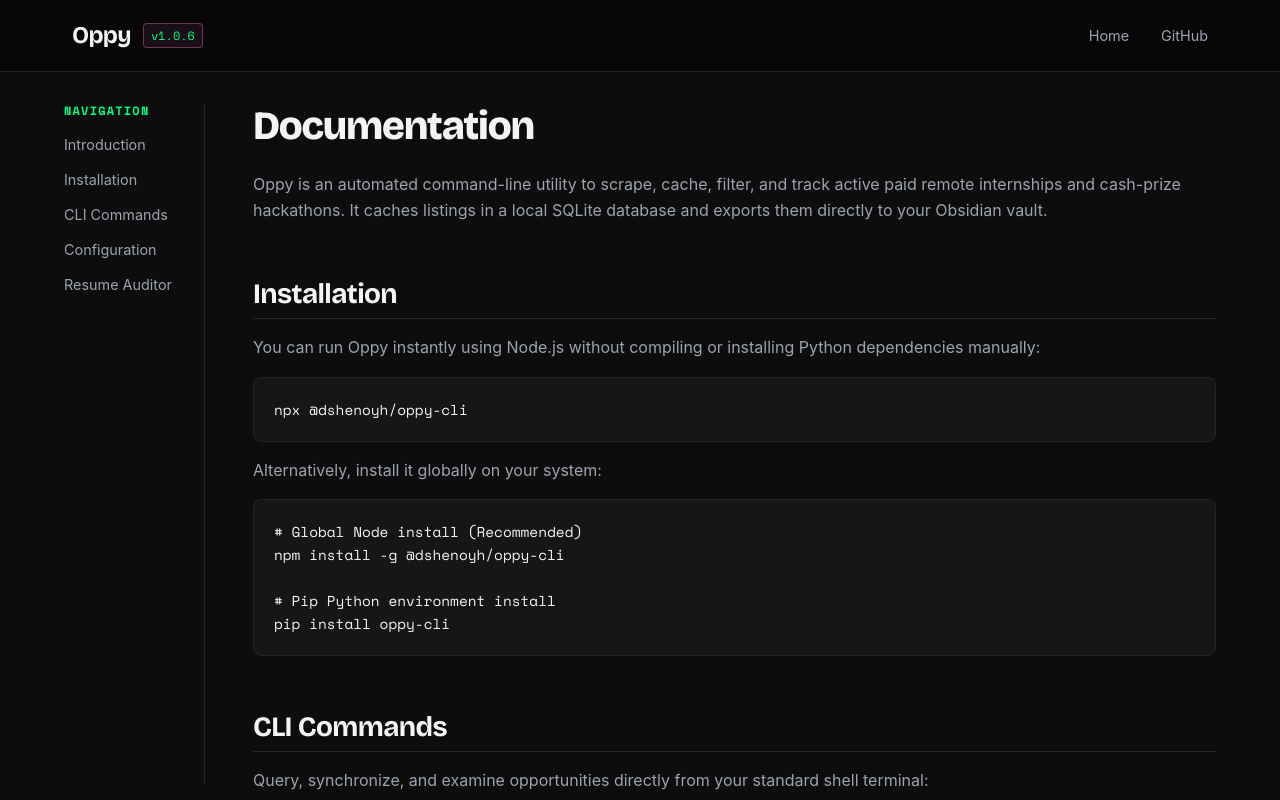
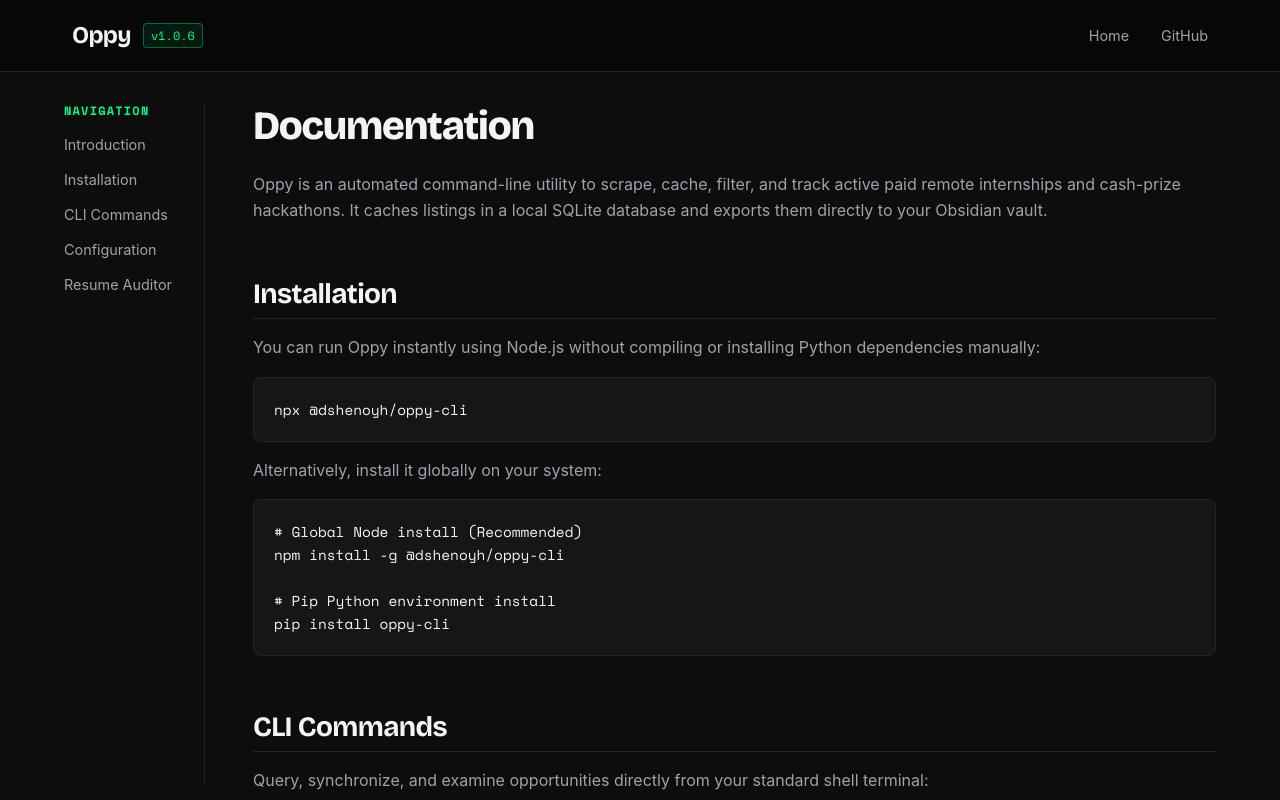
Before and after one commit to abbysallord/oppy, a Next.js app in the folder web/: page /docs in a window 1280 px wide. Shown: the top 800 px of the page. Built offline with nearby package versions, Linux system fonts and the light colour scheme.

Commit message:
design(web): purge remaining pink reference from docs navbar version badge

```diff
--- a/web/src/app/docs/page.module.css
+++ b/web/src/app/docs/page.module.css
@@ -49,8 +49,8 @@
   font-family: var(--font-mono), monospace;
   font-size: 0.75rem;
   color: var(--accent-beam);
-  background-color: rgba(255, 121, 198, 0.08);
-  border: 1px solid rgba(255, 121, 198, 0.35);
+  background-color: rgba(0, 255, 133, 0.08);
+  border: 1px solid rgba(0, 255, 133, 0.35);
   padding: 0.15rem 0.45rem;
   border-radius: 4px;
 }
```
